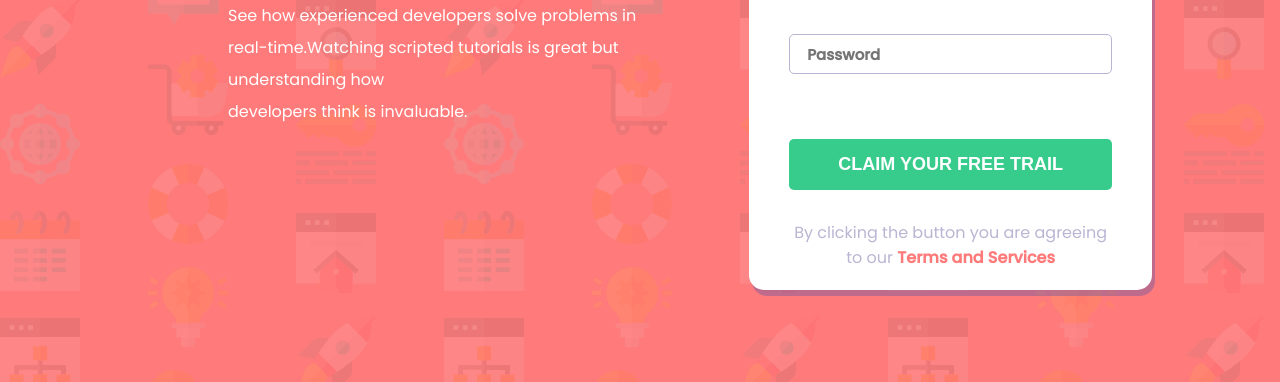
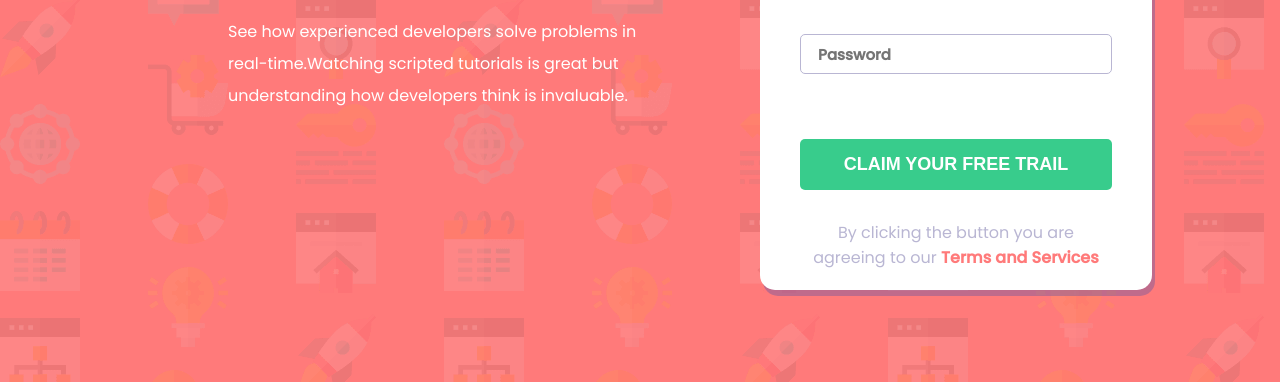
Before and after one commit to Folastar/regpagezuritrain, a plain HTML site: page index.html in a window 1280 px wide. Shown: the part 418-800 px from the top of the page. Drawn offline with Linux system fonts and the light colour scheme.

Commit message:
Update index.html

```diff
--- a/index.html
+++ b/index.html
@@ -14,7 +14,7 @@
         <h2>Learn to code by watching others</h2>
         <p>
           See how experienced developers solve problems in real-time.Watching
-          scripted tutorials is great but understanding how <br> developers think is
+          scripted tutorials is great but understanding how  developers think is
           invaluable.
         </p>
       </div>
```
